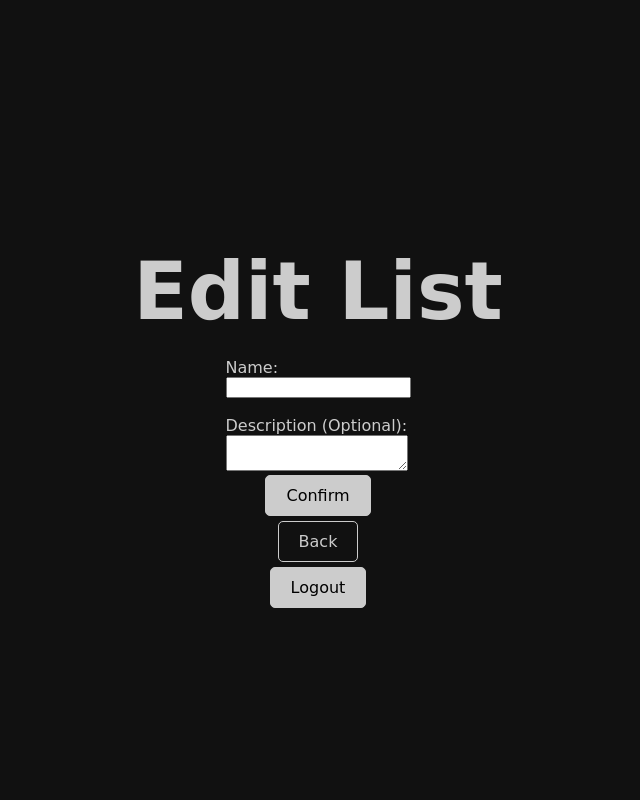
After one commit to sentresik/Django-App, a Django app: page /lists/1/edit/ in a window 1280 px wide. The commit adds this page. Shown: the whole page, without its empty margins (322-962 px from the left). Run offline with Django 5.2, Linux system fonts and the light colour scheme; a user stored in the database is signed in; tables that the repository leaves empty hold one stand-in row (values such as "Sample post").

Commit message:
Działa: Edycja List Edycja Itemów

```diff
--- a/App/App/static/style.css
+++ b/App/App/static/style.css
@@ -84,5 +84,17 @@ button {
 }
 
 span {
-    display: none
+    font-size: 16px;
+    font-family: 'Pacifico', cursive;
+    color: #CCC;
+    margin: 0 auto;
+    display: block;
 }
+
+#text {
+    font-size: 16px;
+    font-family: 'Pacifico', cursive;
+    color: #CCC;
+    margin: 0 auto;
+    display: block;
+}
--- a/App/App/templates/list_detail_view.html
+++ b/App/App/templates/list_detail_view.html
@@ -16,6 +16,7 @@
         {% if not item.is_completed %}
         <a href="#">{{ item.text }}</a>
         &nbsp; (Due: {{ item.due_date }})
+        <a href="{% url 'item_edit_view' list.id item.id %}">Edit</a>
         <button data-item-id="{{ item.id }}">Complete</button>
         {% endif %}
     </div>
--- /dev/null
+++ b/App/App/templates/list_edit_view.html
@@ -0,0 +1,27 @@
+<!DOCTYPE html>
+<html lang="en">
+<head>
+    <meta charset="UTF-8">
+    <title>Edit List</title>
+    {% load static %}
+    <link rel="stylesheet" href="{% static 'style.css' %}">
+</head>
+<body>
+    <h1>Edit List</h1>
+    <form method="post">
+        {% csrf_token %}
+        <label for="name">Name:</label>
+        <input type="text" name="name" id="name" required>
+        <br>
+        <label for="description">Description (Optional):</label>
+        <textarea name="description" id="description"></textarea>
+        <br>
+        <button type="submit">Confirm</button>
+    </form>
+    <a href="{% url 'list_view' %}">Back</a>
+    <form action="{% url 'logout' %}" method="post">
+        {% csrf_token %}
+        <button type="submit">Logout</button>
+    </form>
+</body>
+</html>
--- a/App/App/templates/login.html
+++ b/App/App/templates/login.html
@@ -11,5 +11,6 @@
     {{ form.as_p }}
     <button type="submit">Login</button>
 </form>
+    <a href="{% url 'index' %}">Back</a>
 </body>
 </html>
--- a/App/App/templates/register.html
+++ b/App/App/templates/register.html
@@ -11,5 +11,6 @@
         {{ form.as_p }}
         <button type="submit">Register</button>
     </form>
+    <a href="{% url 'index' %}">Back</a>
 </body>
 </html>
--- a/App/App/urls.py
+++ b/App/App/urls.py
@@ -12,8 +12,8 @@ urlpatterns = [
  #   path('list/<int:list_id>/item/<int:item_id>/', views.item_detail_view, name='item_detail_view'),
     path('list/<int:list_id>/', views.list_detail_view, name='list_detail_view'),
     path('list/create/', views.create_list_view, name='create_list_view'),
-  #  path('list/<int:list_id>/update/', views.update_list_view, name='update_list_view'),
-   # path('list/<int:list_id>/item/<int:item_id>/edit/', views.item_edit_view, name='item_edit_view'),
+    path('lists/<int:list_id>/edit/', views.list_edit_view, name='list_edit_view'),
+    path('list/<int:list_id>/item/<int:item_id>/edit/', views.item_edit_view, name='item_edit_view'),
     path('list/<int:list_id>/item/create/', views.create_item_view, name='create_item_view'),
     path('list/<int:list_id>/item/<int:item_id>/complete/', views.mark_item_complete_view, name='mark_item_complete_view'),
     path('lists/<int:list_id>/delete/', views.delete_list_view, name='delete_list'),
--- a/App/App/views.py
+++ b/App/App/views.py
@@ -1,4 +1,5 @@
 from django.shortcuts import render, redirect, get_object_or_404
+from django.http import HttpResponseBadRequest
 from django.views.generic import ListView
 from .models import ToDoItem, ToDoList
 from django.http import HttpResponse
@@ -58,9 +59,54 @@ def create_list_view(request):
         name = request.POST['name']
         description = request.POST['description']
         list = ToDoList.objects.create(user=request.user, name=name, description=description)
-        return redirect('list_detail_view', list_id=list.id)
+        return redirect('list_view')
     else:
         return render(request, 'create_list_view.html')
+
+@login_required
+def list_edit_view(request, list_id):
+    list = ToDoList.objects.get(id=list_id)
+
+    if request.method == 'GET':
+        return render(request, 'list_edit_view.html', {'list': list})
+
+    elif request.method == 'POST':
+        name = request.POST.get('name')
+        description = request.POST.get('description')
+
+        if not name:
+            return HttpResponseBadRequest("List name is required.")
+
+        list.name = name
+        list.description = description
+        list.save()
+        return redirect('list_view')
+
+    return render(request, '404.html', status=404)
+
+@login_required
+def item_edit_view(request, list_id, item_id):
+    item = ToDoItem.objects.get(id=item_id)
+
+    if request.method == 'GET':
+        return render(request, 'item_edit_view.html', {'item': item, 'list_id': list_id})
+
+    elif request.method == 'POST':
+        text = request.POST.get('text')
+        due_date = request.POST.get('due_date')
+        is_completed = request.POST.get('is_completed') == 'on'
+
+        if not text:
+            return HttpResponseBadRequest("Item text is required.")
+
+        item.text = text
+        item.due_date = due_date
+        item.is_completed = is_completed
+        item.save()
+
+        return redirect('list_detail_view', list_id)
+
+    return render(request, '404.html', status=404)
 
 @login_required
 def create_item_view(request, list_id):
```
Also changed, not shown: App/App/templates/item_edit_view.html (+7 -3 lines), App/App/templates/list_view.html (+1 -6 lines), App/App/templates/update_list_view.html (deleted, +0 -23 lines).
